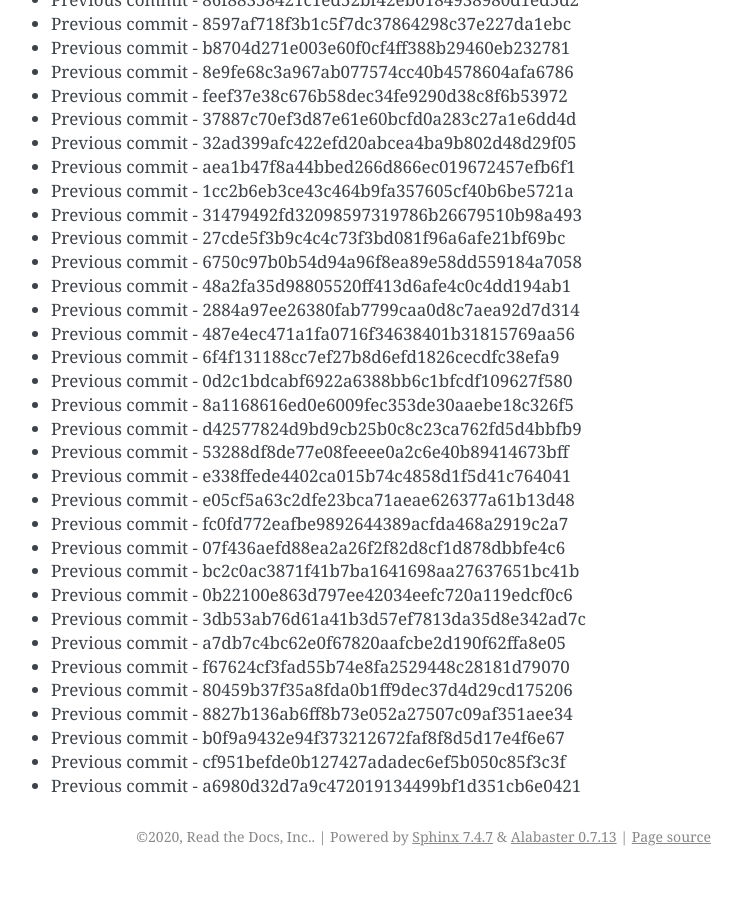
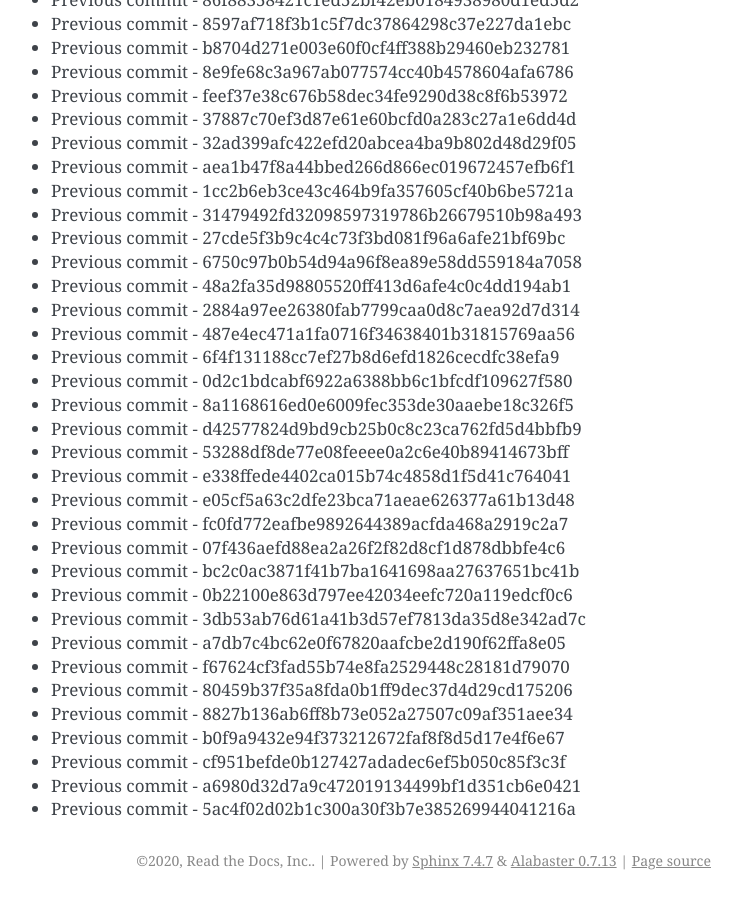
Before and after one commit to readthedocs/rtd-git-stresstest, a Sphinx documentation site: the page built from docs/updates.rst, in a window 1280 px wide and 900 px high, scrolled down 59957 px. Shown: the whole window, without its empty margins (399-1141 px from the left). Built offline with Sphinx 7.4.7, drawn with Linux system fonts in a browser that asks for light colours; before the commit the page ends 60833 px from its top, so only the background shows below that.

Commit message:
Generating commit from previous: 5ac4f02d02b1c300a30f3b7e385269944041216a

```diff
--- a/docs/updates.rst
+++ b/docs/updates.rst
@@ -2551,3 +2551,4 @@ It can be tested for any performance characteristics.
 * Previous commit - b0f9a9432e94f373212672faf8f8d5d17e4f6e67
 * Previous commit - cf951befde0b127427adadec6ef5b050c85f3c3f
 * Previous commit - a6980d32d7a9c472019134499bf1d351cb6e0421
+* Previous commit - 5ac4f02d02b1c300a30f3b7e385269944041216a
```
